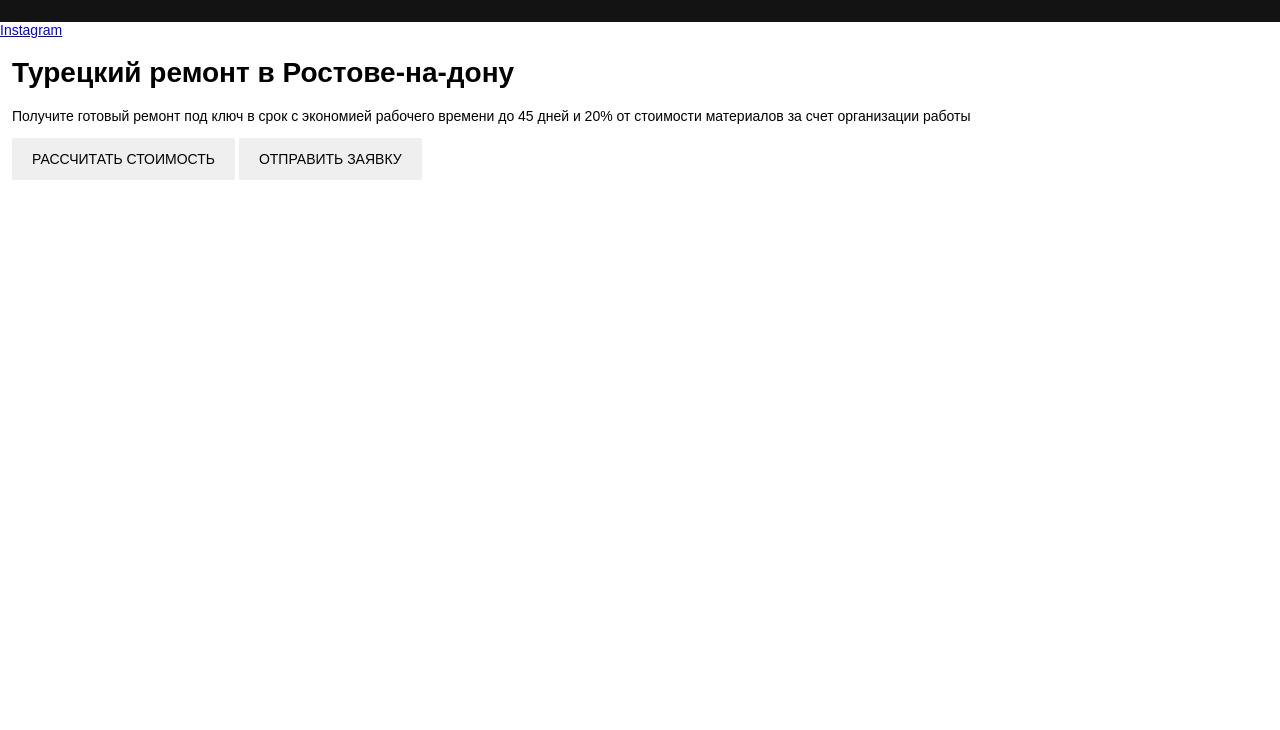
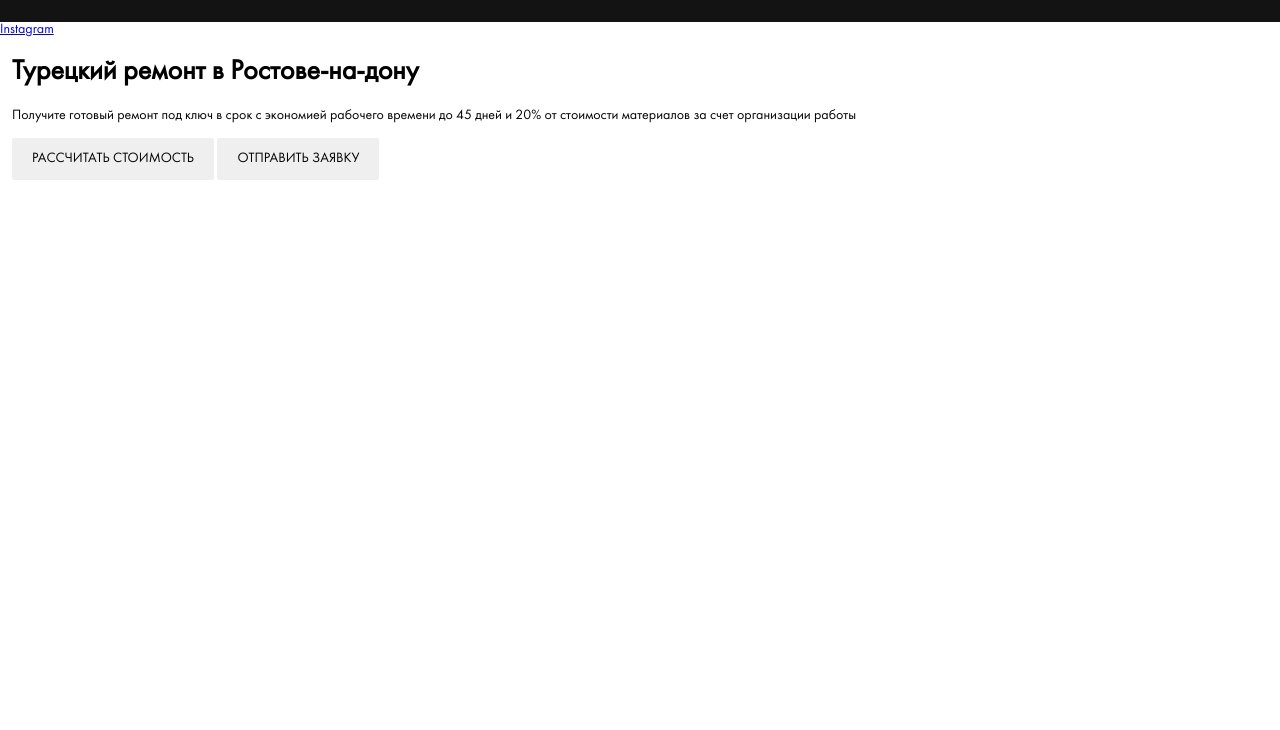
Before and after one commit to MigaesG/repair-design, a website: page index.html in a window 1280 px wide. Shown: the part 70-800 px from the top of the page. Drawn offline with Linux system fonts and the light colour scheme; files whose address does not match are found by name.

Commit message:
feat: add file _fonts.scss and Futura Book and Demi fonts

```diff
--- /dev/null
+++ b/sass/_fonts.scss
@@ -0,0 +1,19 @@
+@font-face {
+  font-family: 'Futura Book';
+  src:
+  url('../fonts/futura/FuturaBookC.woff') format('woff'),
+  url('../fonts/futura/FuturaBookC.woff2') format('woff2');
+  font-weight: normal;
+  font-style: normal;
+  font-display: wrap;
+  }
+
+@font-face {
+  font-family: 'Futura Demi';
+  src:
+  url('../fonts/futura/FuturaDemiC.woff') format('woff'),
+  url('../fonts/futura/FuturaDemiC.woff2') format('woff2');
+  font-weight: normal;
+  font-style: normal;
+  font-display: wrap;
+  }
--- a/sass/style.sass
+++ b/sass/style.sass
@@ -1,3 +1,4 @@
+@import 'fonts'
 @import 'normalize'
 @import 'variables'
 @import 'interface'
@@ -6,5 +7,5 @@
 
 
 body
-  font-family: sans-serif
+  font-family: 'Futura Book',  sans-serif
   font-size: 14px
```
Also changed, not shown: css/style.css.
